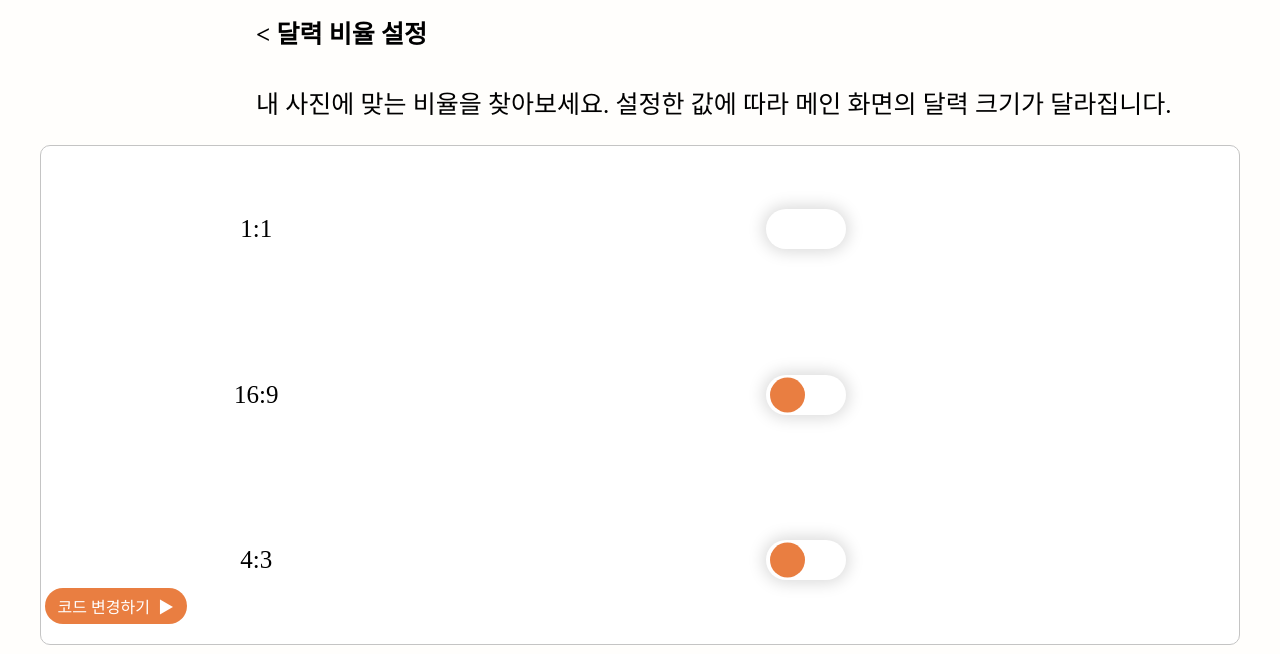
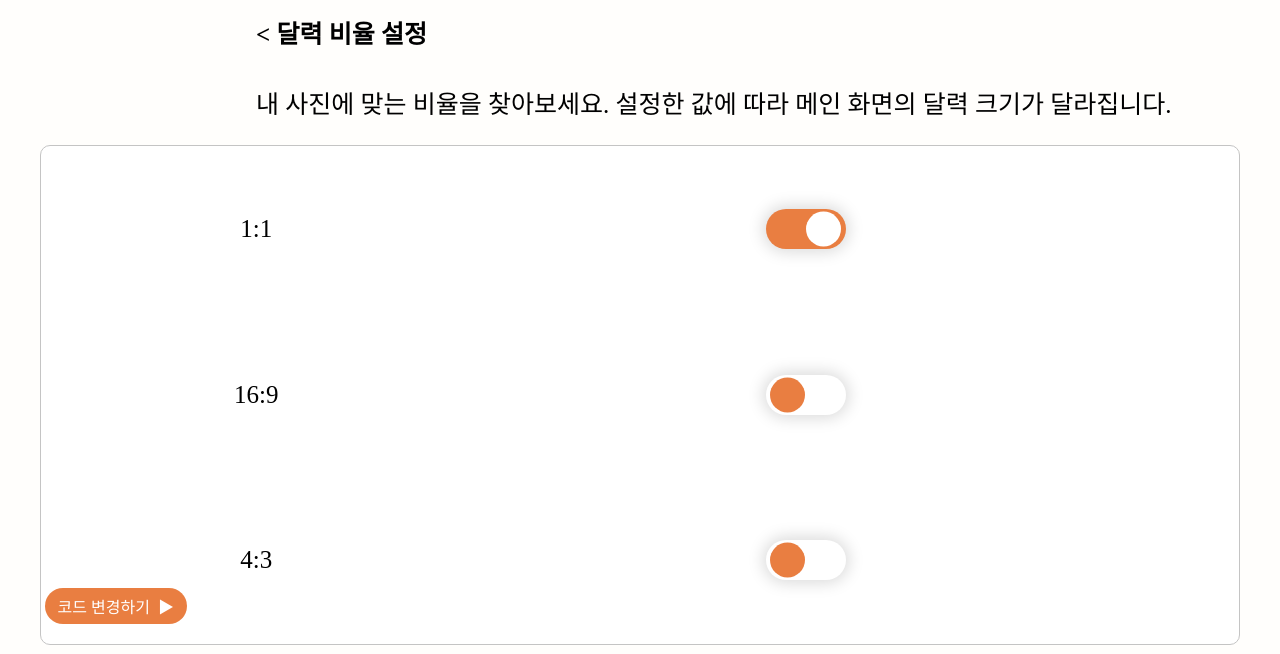
Before and after one commit to seajihey/TorokTorok, a plain HTML site: page size.html in a window 1280 px wide. Both pictures are taken after a click on the label 805 px from the left and 375 px from the top of the page. Shown: the part 146-800 px from the top of the page. Drawn offline with Linux system fonts and the light colour scheme; a web font is replaced by a local one.

Commit message:
togglefix

```diff
--- a/css/toggleSwitch.css
+++ b/css/toggleSwitch.css
@@ -31,7 +31,7 @@
 }
 
 .toggleSwitch.active {
-    background: none;
+    background: #e97e41;
 }
 
 .toggleSwitch.active .toggleButton {
```
